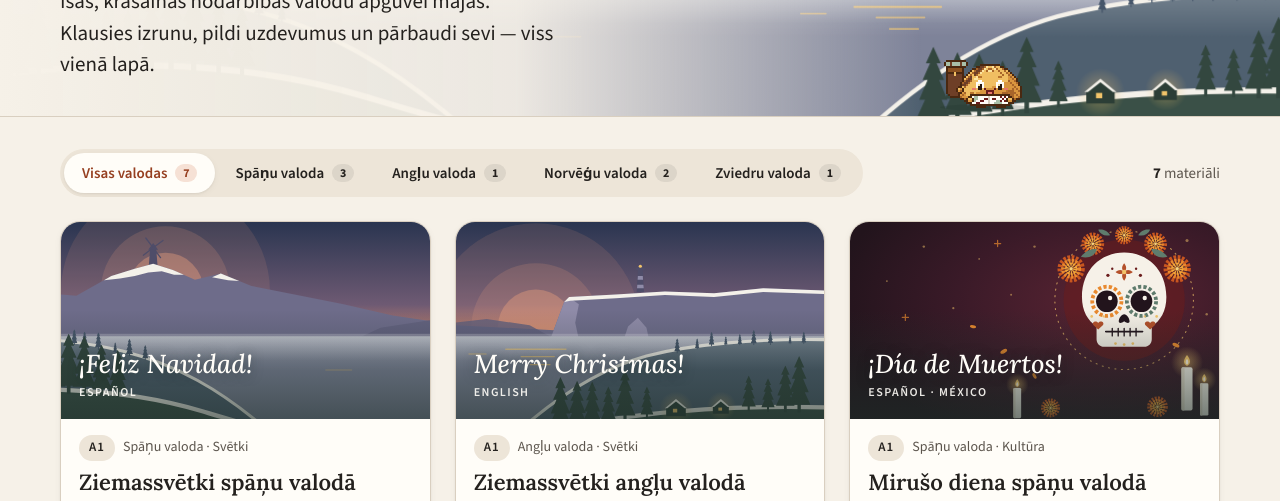
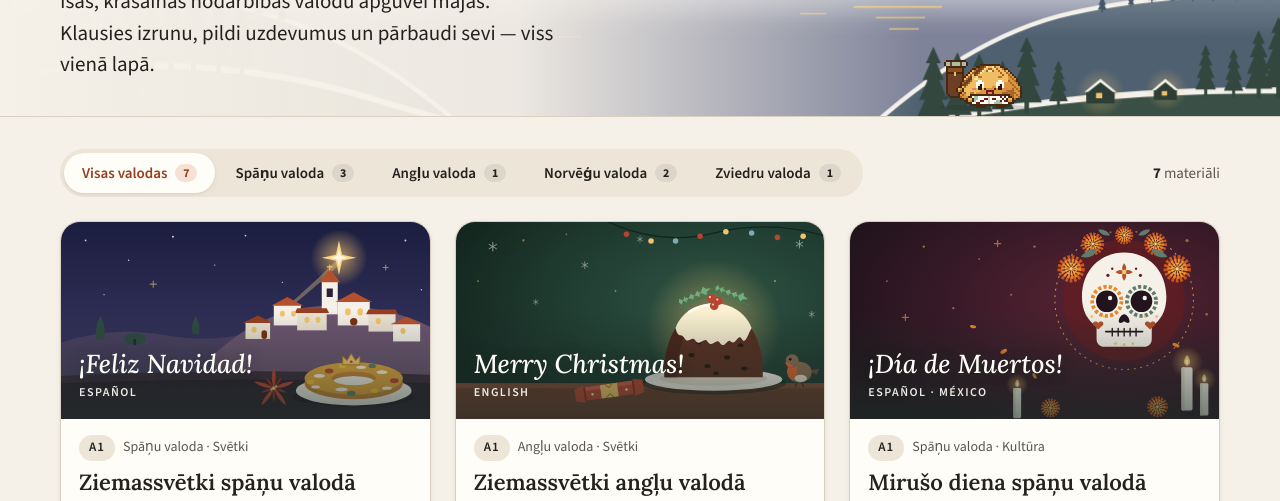
Before and after one commit to EdgarsMih200/libertas-website, a plain HTML site: page materiali.html in a window 1280 px wide. Shown: the part 288-789 px from the top of the page. Drawn offline with nearby package versions, Linux system fonts and the light colour scheme; no server answers.

Commit message:
feat(materiali): own illustrated covers for Spanish and English Christmas cards
Co-Authored-By: Claude Opus 5.5 <noreply@anthropic.com>

```diff
--- a/materiali.html
+++ b/materiali.html
@@ -67,7 +67,7 @@
                      apgriezumu izvēlas viewBox (spāņu: vējdzirnavas pa kreisi, angļu: bāka pa labi) -->
                 <article class="mat-karte" data-valoda="spanu" data-valoda-nosaukums="Spāņu valoda">
                     <div class="mat-vaks" aria-hidden="true">
-                        <svg class="mat-vaks-ainava sc-ziema" viewBox="180 280 600 320" preserveAspectRatio="xMidYMid slice" focusable="false"><use href="assets/scene/ainava.svg#sc-sun" transform="translate(-660 -60)"/><use href="assets/scene/ainava.svg#sc-far"/><use href="assets/scene/ainava.svg#sc-lake"/><use href="assets/scene/ainava.svg#sc-mid"/><use href="assets/scene/ainava.svg#sc-near"/><use href="assets/scene/ainava.svg#sc-path"/></svg>
+                        <img class="mat-vaks-ainava mat-vaks-attels" src="assets/materiali/spanu-ziemassvetki.svg" alt="" width="600" height="320" loading="lazy" decoding="async">
                         <span class="mat-vaks-sveiciens" lang="es">¡Feliz Navidad!</span>
                         <span class="mat-vaks-valoda" lang="es">Español</span>
                     </div>
@@ -93,7 +93,7 @@
 
                 <article class="mat-karte mat-karte--en" data-valoda="anglu" data-valoda-nosaukums="Angļu valoda">
                     <div class="mat-vaks" aria-hidden="true">
-                        <svg class="mat-vaks-ainava sc-ziema" viewBox="880 280 600 320" preserveAspectRatio="xMidYMid slice" focusable="false"><use href="assets/scene/ainava.svg#sc-sun"/><use href="assets/scene/ainava.svg#sc-far"/><use href="assets/scene/ainava.svg#sc-lake"/><use href="assets/scene/ainava.svg#sc-mid"/><use href="assets/scene/ainava.svg#sc-near"/></svg>
+                        <img class="mat-vaks-ainava mat-vaks-attels" src="assets/materiali/anglu-ziemassvetki.svg" alt="" width="600" height="320" loading="lazy" decoding="async">
                         <span class="mat-vaks-sveiciens" lang="en">Merry Christmas!</span>
                         <span class="mat-vaks-valoda" lang="en">English</span>
                     </div>
```
Also changed, not shown: assets/materiali/anglu-ziemassvetki.svg (added), assets/materiali/spanu-ziemassvetki.svg (added), 1 other file.
